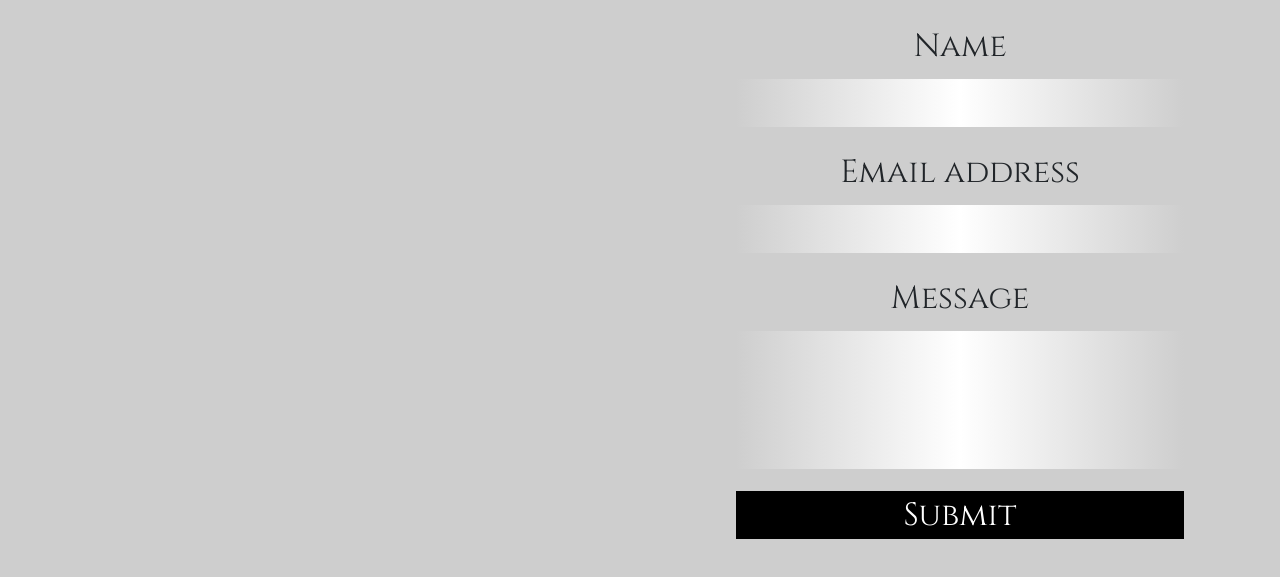
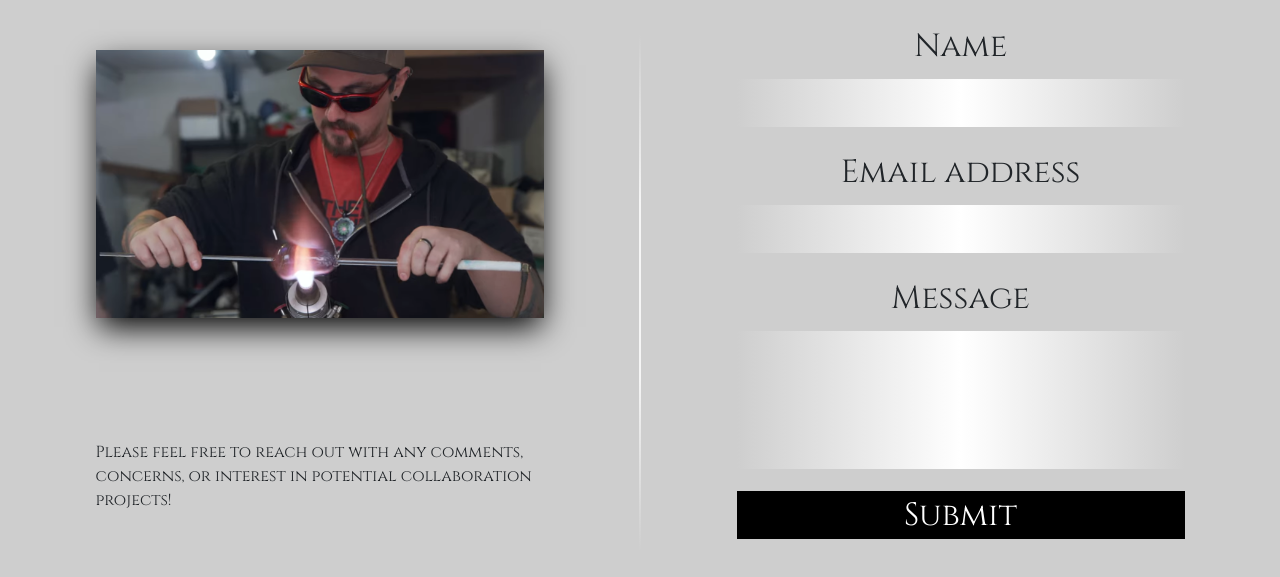
Before and after one commit to DevonSmith91/Pandemic-Glass-Website, a React app in the folder client/: page /contact in a window 1280 px wide. Shown: the part 167-744 px from the top of the page. Built offline with nearby package versions, Linux system fonts and the light colour scheme.

Commit message:
worked on contact me page, got an image I like and divider bar in place

```diff
--- a/client/src/Components/Contact.js
+++ b/client/src/Components/Contact.js
@@ -1,5 +1,5 @@
 import React, { useState } from "react";
-import meWorking from "../Images/Me_working.jpg";
+import meWorking from "../Images/meWorkingContactPage.png";
 
 export default function Contact(props) {
   const [showContact, setShowContact] = useState(true);
@@ -69,12 +69,13 @@ export default function Contact(props) {
   return (
     <div id="contactWrapper">
       <div id="contactLeft">
-        {/* <img id="workingPic" src={meWorking} alt="Picture of me working" />
-        <p>
+        <img id="workingPic" src={meWorking} alt="Picture of me working" />
+        <p id="contactPara">
           Please feel free to reach out with any comments, concerns, or interest
           in potential collaboration projects!
-        </p> */}
+        </p>
       </div>
+      <div id="contactCenter"></div>
       <div id="contactRight">
         {showContact ? (
           <form id="contactFormsWrapper" onSubmit={submit} method="POST">
--- a/client/src/Styles/App.css
+++ b/client/src/Styles/App.css
@@ -336,13 +336,29 @@ body {
 #contactLeft {
     width: 50%;
     height: 100%;
-    /* border: 1px solid black; */
+    display: flex;
+    flex-direction: column;
+    justify-content: space-evenly;
+    align-items: center;
 }
 
 #workingPic {
-    width: 20vw;
-    margin-top: 14vh;
-    margin-left: 6vw;
+    width: 35vw;
+    height: auto;
+    box-shadow: 0px 12px 30px -3px black;
+}
+
+#contactPara{
+    margin:0;
+    padding: 0;
+    width: 35vw;
+}
+
+#contactCenter {
+    margin-top: 100px;
+    background: linear-gradient(to bottom, rgb(206, 206, 206) 1%, rgb(255, 255, 255, .8) 33%, rgb(255, 255, 255, .8) 66%, rgb(206, 206, 206) 99%) 100%;
+    height: 75%;
+    width: 2px;
 }
 
 #contactRight {
--- a/server.js
+++ b/server.js
@@ -51,12 +51,9 @@ app.get("/collabImages", async (req, res) => {
   );
 });
 
-
-
 /* #region  Individual Image Gallery */
 
 //The Following code block is for when I want to make each image clickable to open an individual gallery for that image. This will be how I want to go about making those fetches to cloudinary
-
 
 // set up path params for individual images when clicked on in the carousel. this will fetch all images that have the tag associated with the params
 
```
Also changed, not shown: client/src/Images/meWorkingContactPage.png (added).
